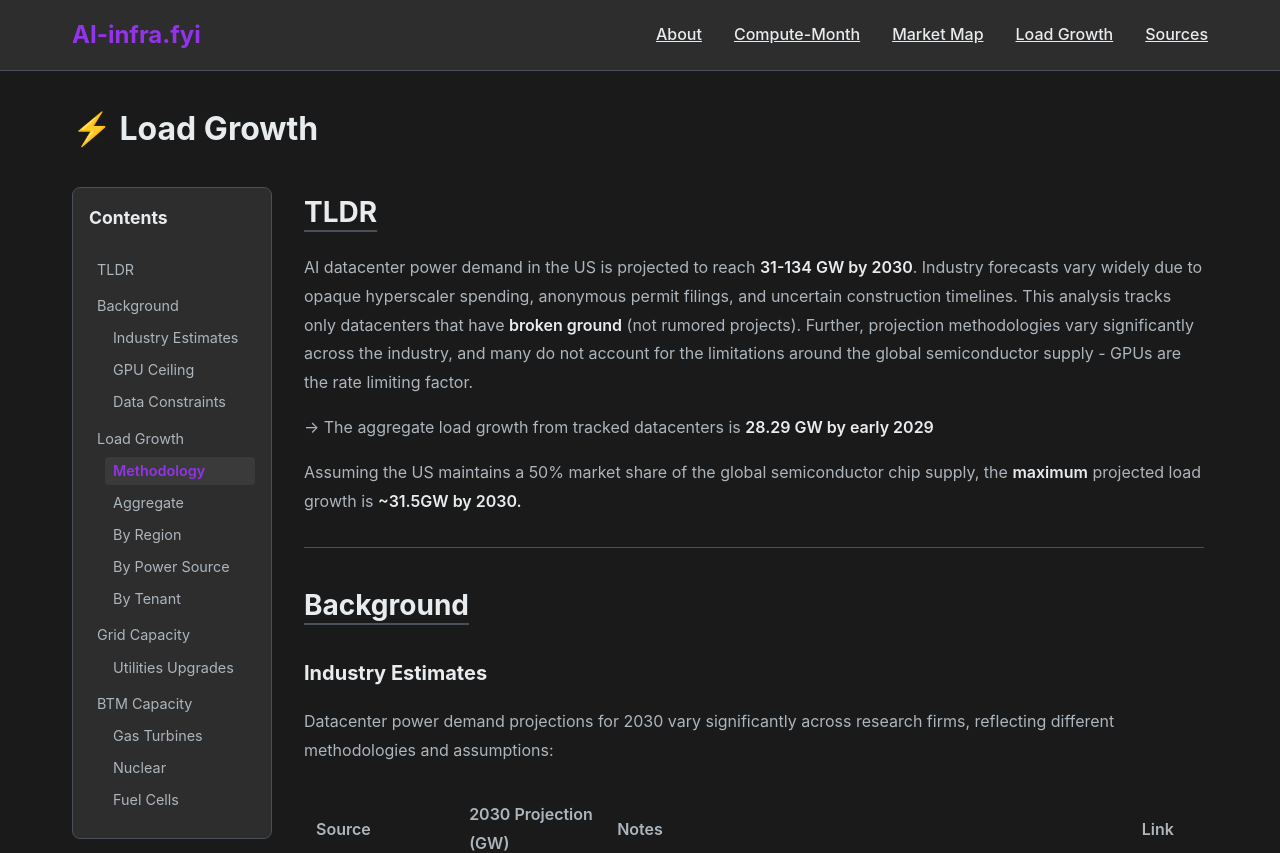
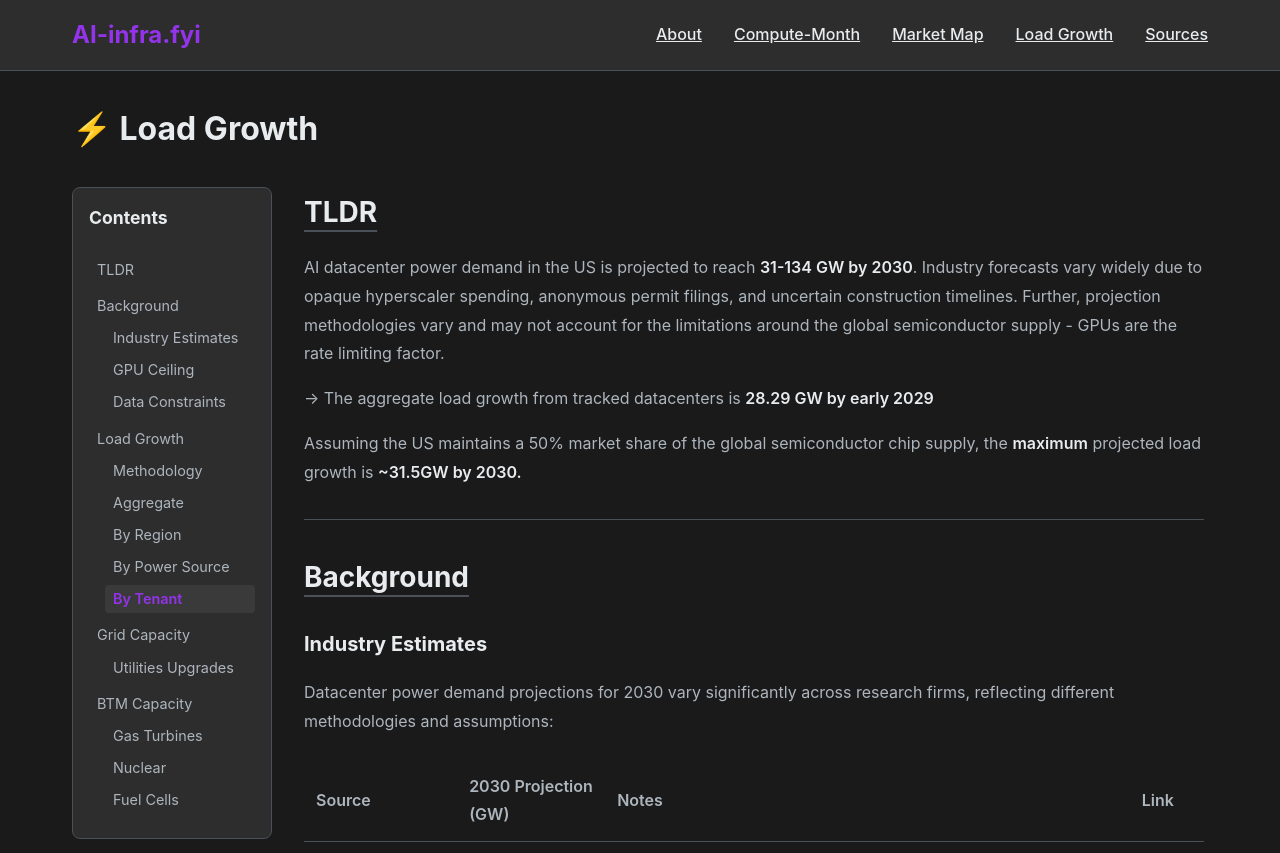
Before and after one commit to anranga95/ai-infra.fyi, a React (Vite) app: page /energy in a window 1280 px wide. Shown: the top 853 px of the page. Built offline with nearby package versions, Linux system fonts and the light colour scheme.

Commit message:
updated descriptions

```diff
--- a/src/pages/LoadGrowthPage.tsx
+++ b/src/pages/LoadGrowthPage.tsx
@@ -368,7 +368,7 @@ function LoadGrowthPage() {
         <div className="framework-content">
           <h2 id="tldr" style={{ marginTop: 0 }}>TLDR</h2>
           <p>
-            AI datacenter power demand in the US is projected to reach <strong>31-134 GW by 2030</strong>. Industry forecasts vary widely due to opaque hyperscaler spending, anonymous permit filings, and uncertain construction timelines. This analysis tracks only datacenters that have <strong>broken ground</strong> (not rumored projects). Further, projection methodologies vary significantly across the industry, and many do not account for the limitations around the global semiconductor supply - GPUs are the rate limiting factor.
+            AI datacenter power demand in the US is projected to reach <strong>31-134 GW by 2030</strong>. Industry forecasts vary widely due to opaque hyperscaler spending, anonymous permit filings, and uncertain construction timelines. Further, projection methodologies vary and may not account for the limitations around the global semiconductor supply - GPUs are the rate limiting factor.
           </p>
           <p>
             → The aggregate load growth from tracked datacenters is <strong>28.29 GW by early 2029</strong>
@@ -482,10 +482,10 @@ function LoadGrowthPage() {
 
           <h3 id="methodology">Methodology</h3>
           <p>
-            <strong>Conservative approach:</strong> This analysis includes <strong>only datacenters that have broken ground</strong> (construction physically started). Announced, planned, or rumored projects are excluded to provide a floor estimate rather than speculative ceiling.
+            <strong>Data sources:</strong> <a href="https://epoch.ai/data/data-centers" target="_blank" rel="noopener noreferrer">EpochAI datacenter database</a> (Accessed 31 Dec 2025), supplemented with additional projects from Oracle and others with a high degree of confidence.
           </p>
           <p>
-            <strong>Data sources:</strong> <a href="https://epoch.ai/data/data-centers" target="_blank" rel="noopener noreferrer">EpochAI datacenter database</a> (Accessed 31 Dec 2025), supplemented with additional projects from Oracle and others with a high degree of confidence.
+            This analysis only includes datacenter campuses (including multi-phase) that can be validated with satellite imagery.
           </p>
           <p>
             See complete <a href="https://docs.google.com/spreadsheets/d/19_33yM4cW-wz-qYEv0irZvpgOpRf3uatqThB8Z-0acc/edit?gid=0#gid=0" target="_blank" rel="noopener noreferrer">dataset</a>.
```
